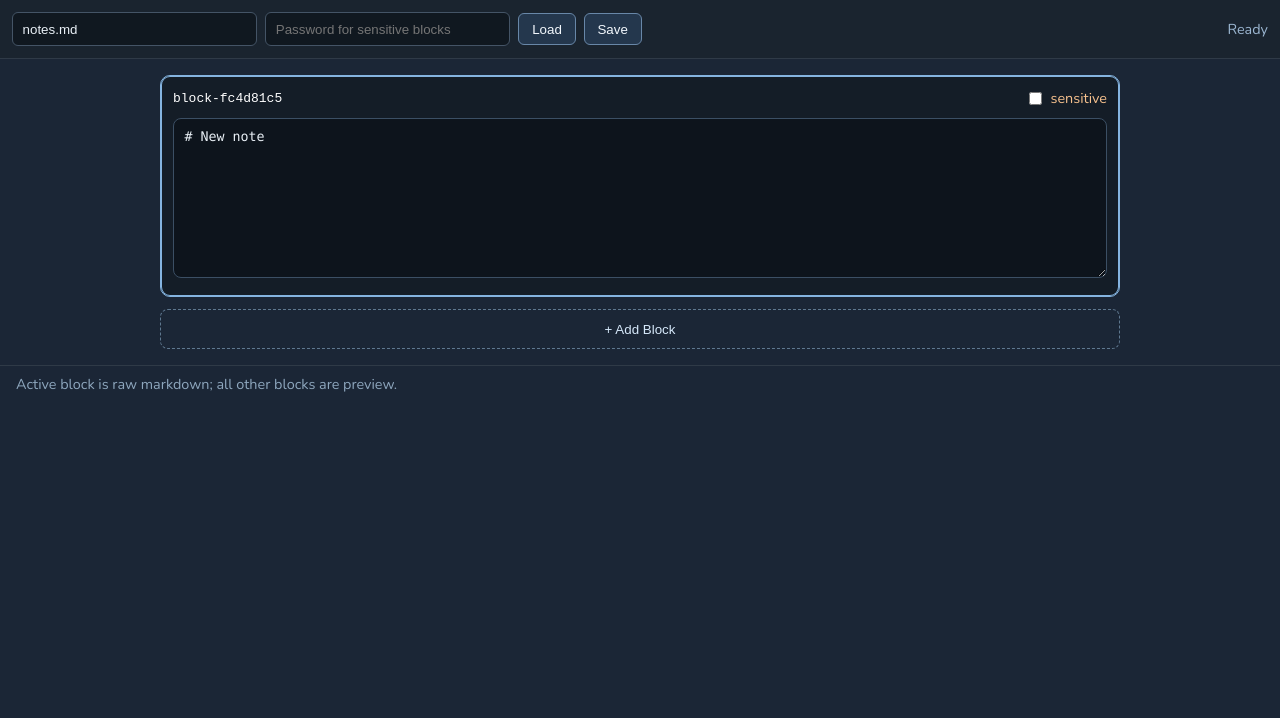
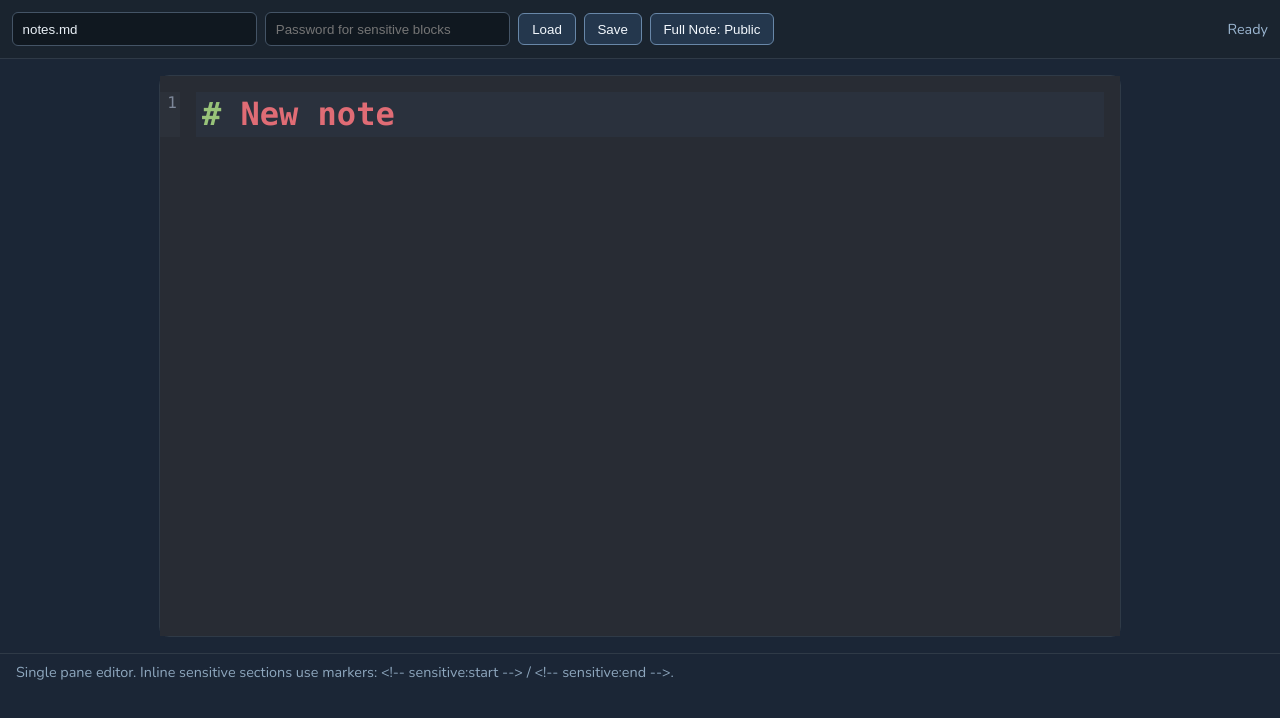
Before and after one commit to leandersteiner/go-md-notes, a React (Vite) app in the folder frontend/: page / in a window 1280 px wide. Shown: the top 718 px of the page. Built offline with nearby package versions, Linux system fonts and the light colour scheme.

Commit message:
move to CodeMirror for the editor

```diff
--- a/frontend/package.json
+++ b/frontend/package.json
@@ -9,6 +9,11 @@
     "preview": "vite preview"
   },
   "dependencies": {
+    "@codemirror/lang-markdown": "^6.5.0",
+    "@codemirror/language": "^6.12.3",
+    "@codemirror/view": "^6.41.0",
+    "@lezer/highlight": "^1.2.3",
+    "@uiw/react-codemirror": "^4.25.9",
     "react": "^18.2.0",
     "react-dom": "^18.2.0"
   },
--- a/frontend/src/App.css
+++ b/frontend/src/App.css
@@ -43,87 +43,16 @@
     overflow: auto;
     padding: 1rem;
     text-align: left;
+    display: flex;
 }
 
-.editor-root {
+.main-editor-cm {
+    width: 100%;
     max-width: 960px;
     margin: 0 auto;
-}
-
-.editor-block {
     border: 1px solid #2f3a47;
-    background: #141d27;
     border-radius: 10px;
-    padding: 0.75rem;
-    margin-bottom: 0.8rem;
-    cursor: pointer;
-}
-
-.editor-block.active {
-    border-color: #85b4e0;
-    box-shadow: 0 0 0 1px #85b4e0 inset;
-}
-
-.editor-block-header {
-    display: flex;
-    justify-content: space-between;
-    align-items: center;
-    margin-bottom: 0.6rem;
-}
-
-.sensitive-toggle {
-    display: flex;
-    align-items: center;
-    gap: 0.35rem;
-    color: #f8c28e;
-    font-size: 0.9rem;
-}
-
-.editor-textarea {
-    width: 100%;
-    min-height: 160px;
-    border: 1px solid #3b4f64;
-    border-radius: 8px;
-    padding: 0.65rem;
     background: #0d141c;
-    color: #e9f0f6;
-    font-family: "SFMono-Regular", Consolas, "Liberation Mono", Menlo, monospace;
-    resize: vertical;
-    box-sizing: border-box;
-}
-
-.editor-preview h1,
-.editor-preview h2,
-.editor-preview h3 {
-    margin: 0.3rem 0 0.5rem;
-}
-
-.editor-preview p,
-.editor-preview ul,
-.editor-preview blockquote {
-    margin: 0.35rem 0;
-}
-
-.editor-preview blockquote {
-    border-left: 3px solid #4d6a89;
-    padding-left: 0.6rem;
-    color: #c8d7e5;
-}
-
-.editor-preview code {
-    background: #102030;
-    border-radius: 4px;
-    padding: 0.1rem 0.25rem;
-}
-
-.add-block-btn {
-    border: 1px dashed #5f7890;
-    background: transparent;
-    color: #d6e8fa;
-    width: 100%;
-    padding: 0.7rem;
-    border-radius: 8px;
-    cursor: pointer;
 }
 
 .hint {
--- a/frontend/src/App.tsx
+++ b/frontend/src/App.tsx
@@ -1,41 +1,27 @@
 import {useState} from 'react';
 import './App.css';
-import {Editor} from "./components/Editor";
 import {Block} from "./types/Block";
 import {LoadNote, SaveNote} from "../wailsjs/go/main/App";
+import CodeMirror from "@uiw/react-codemirror";
+import {markdown} from "@codemirror/lang-markdown";
+import {syntaxHighlighting, HighlightStyle} from "@codemirror/language";
+import {tags} from "@lezer/highlight";
+import {EditorView} from "@codemirror/view";
 
 function App() {
     const [notePath, setNotePath] = useState("notes.md");
     const [password, setPassword] = useState("");
+    const [noteSensitive, setNoteSensitive] = useState(false);
     const [status, setStatus] = useState("Ready");
-    const [blocks, setBlocks] = useState<Block[]>([{
-        id: newLocalBlockID(),
-        markdown: "# New note",
-        sensitive: false,
-    }]);
-    const [activeBlockId, setActiveBlockId] = useState<string | null>(blocks[0]?.id ?? null);
-
-    const onUpdateBlock = (id: string, markdown: string) => {
-        setBlocks((prev) => prev.map((b) => b.id === id ? {...b, markdown} : b));
-    };
-
-    const onToggleSensitive = (id: string) => {
-        setBlocks((prev) => prev.map((b) => b.id === id ? {...b, sensitive: !b.sensitive} : b));
-    };
-
-    const onAddBlock = () => {
-        const next: Block = {id: newLocalBlockID(), markdown: "", sensitive: false};
-        setBlocks((prev) => [...prev, next]);
-        setActiveBlockId(next.id);
-    };
+    const [editorText, setEditorText] = useState("# New note");
 
     const load = async () => {
         try {
-            const loaded = await LoadNote(notePath, password);
-            const normalized = loaded.length > 0 ? loaded : [{id: newLocalBlockID(), markdown: "", sensitive: false}];
-            setBlocks(normalized);
-            setActiveBlockId(normalized[0]?.id ?? null);
-            setStatus(`Loaded ${normalized.length} block(s)`);
+            const doc = await LoadNote(notePath, password);
+            const rebuilt = buildEditorLines(doc.blocks, doc.noteSensitive);
+            setEditorText(rebuilt.join("\n"));
+            setNoteSensitive(doc.noteSensitive);
+            setStatus(`Loaded`);
         } catch (e) {
             setStatus(`Load failed: ${String(e)}`);
         }
@@ -43,8 +29,10 @@ function App() {
 
     const save = async () => {
         try {
-            await SaveNote(notePath, blocks, password);
-            setStatus(`Saved ${blocks.length} block(s)`);
+            const lines = editorText.split("\n");
+            const prepared = parseSensitiveBlocksFromLines(lines, noteSensitive);
+            await SaveNote(notePath, prepared, password, noteSensitive);
+            setStatus(`Saved`);
         } catch (e) {
             setStatus(`Save failed: ${String(e)}`);
         }
@@ -68,20 +56,50 @@ function App() {
                 />
                 <button className="toolbar-btn" onClick={load}>Load</button>
                 <button className="toolbar-btn" onClick={save}>Save</button>
+                <button className="toolbar-btn" onClick={() => setNoteSensitive((v) => !v)}>
+                    {noteSensitive ? "Full Note: Sensitive" : "Full Note: Public"}
+                </button>
                 <span className="status">{status}</span>
             </header>
             <main className="editor-container">
-                <Editor
-                    blocks={blocks}
-                    activeBlockId={activeBlockId}
-                    onSelectBlock={setActiveBlockId}
-                    onUpdateBlock={onUpdateBlock}
-                    onToggleSensitive={onToggleSensitive}
-                    onAddBlock={onAddBlock}
+                <CodeMirror
+                    value={editorText}
+                    onChange={(value) => setEditorText(value)}
+                    extensions={[
+                        markdown(),
+                        syntaxHighlighting(headingHighlightStyle),
+                        EditorView.lineWrapping,
+                        EditorView.theme({
+                            "&": {
+                                minHeight: "70vh",
+                                fontSize: "16px",
+                            },
+                            ".cm-scroller": {
+                                overflow: "auto",
+                                fontFamily: "\"SFMono-Regular\", Consolas, \"Liberation Mono\", Menlo, monospace",
+                            },
+                            ".cm-content": {
+                                padding: "1rem",
+                                caretColor: "#e9f0f6",
+                            },
+                            ".cm-line": {
+                                color: "#d8e3ee",
+                            },
+                            "&.cm-focused": {
+                                outline: "none",
+                            },
+                        }, {dark: true}),
+                    ]}
+                    theme="dark"
+                    className="main-editor-cm"
+                    basicSetup={{
+                        foldGutter: false,
+                        dropCursor: false,
+                    }}
                 />
             </main>
             <div className="hint">
-                Active block is raw markdown; all other blocks are preview.
+                Single pane editor. Inline sensitive sections use markers: &lt;!-- sensitive:start --&gt; / &lt;!-- sensitive:end --&gt;.
             </div>
         </div>
     );
@@ -91,4 +109,74 @@ const newLocalBlockID = (): string => {
     return `block-${Math.random().toString(16).slice(2, 10)}`;
 };
 
+const MARKER_START = "<!-- sensitive:start -->";
+const MARKER_END = "<!-- sensitive:end -->";
+
+const headingHighlightStyle = HighlightStyle.define([
+    {tag: tags.heading1, fontSize: "2em", fontWeight: "700", color: "#f5fbff"},
+    {tag: tags.heading2, fontSize: "1.7em", fontWeight: "700", color: "#eef8ff"},
+    {tag: tags.heading3, fontSize: "1.45em", fontWeight: "700", color: "#e7f4ff"},
+    {tag: tags.heading4, fontSize: "1.25em", fontWeight: "700", color: "#ddecfb"},
+    {tag: tags.heading5, fontSize: "1.1em", fontWeight: "700", color: "#d2e3f3"},
+    {tag: tags.heading6, fontSize: "1em", fontWeight: "700", color: "#c6d8e8"},
+]);
+
+const parseSensitiveBlocksFromLines = (lines: string[], noteSensitive: boolean): Block[] => {
+    const withIDs = lines.map((line) => ({
+        id: newLocalBlockID(),
+        markdown: line,
+        sensitive: false,
+    }));
+
+    if (noteSensitive) {
+        return withIDs;
+    }
+
+    let inSensitiveRegion = false;
+    const result: Block[] = [];
+
+    for (const line of withIDs) {
+        const trimmed = line.markdown.trim();
+        if (trimmed === MARKER_START) {
+            inSensitiveRegion = true;
+            continue;
+        }
+        if (trimmed === MARKER_END) {
+            inSensitiveRegion = false;
+            continue;
+        }
+        result.push({
+            ...line,
+            sensitive: inSensitiveRegion,
+        });
+    }
+
+    return result;
+};
+
+const buildEditorLines = (stored: Block[], noteSensitive: boolean): string[] => {
+    if (noteSensitive) {
+        return stored.map((line) => line.markdown);
+    }
+
+    const result: string[] = [];
+    let inSensitiveRegion = false;
+    for (const line of stored) {
+        if (line.sensitive && !inSensitiveRegion) {
+            result.push(MARKER_START);
+            inSensitiveRegion = true;
+        }
+        if (!line.sensitive && inSensitiveRegion) {
+            result.push(MARKER_END);
+            inSensitiveRegion = false;
+        }
+        result.push(line.markdown);
+    }
+    if (inSensitiveRegion) {
+        result.push(MARKER_END);
+    }
+
+    return result;
+};
+
 export default App;
--- a/frontend/src/components/Editor.tsx
+++ b/frontend/src/components/Editor.tsx
@@ -5,8 +5,9 @@ type EditorProps = {
     activeBlockId: string | null;
     onSelectBlock: (id: string) => void;
     onUpdateBlock: (id: string, markdown: string) => void;
-    onToggleSensitive: (id: string) => void;
-    onAddBlock: () => void;
+    onInsertBelow: (id: string) => void;
+    onMoveSelection: (id: string, delta: number) => void;
+    onRemoveBlock: (id: string) => void;
 };
 
 export const Editor = ({
@@ -14,49 +15,53 @@ export const Editor = ({
     activeBlockId,
     onSelectBlock,
     onUpdateBlock,
-    onToggleSensitive,
-    onAddBlock,
+    onInsertBelow,
+    onMoveSelection,
+    onRemoveBlock,
 }: EditorProps) => {
     return (
-        <div className="editor-root">
+        <div className="editor-root line-editor">
             {blocks.map((block) => {
                 const active = block.id === activeBlockId;
                 return (
                     <section
                         key={block.id}
-                        className={`editor-block ${active ? "active" : ""}`}
+                        className={`line-row ${active ? "active" : ""}`}
                         onClick={() => onSelectBlock(block.id)}
                     >
-                        <header className="editor-block-header">
-                            <code>{block.id}</code>
-                            <label className="sensitive-toggle">
-                                <input
-                                    type="checkbox"
-                                    checked={block.sensitive}
-                                    onChange={() => onToggleSensitive(block.id)}
-                                    onClick={(e) => e.stopPropagation()}
-                                />
-                                sensitive
-                            </label>
-                        </header>
                         {active ? (
-                            <textarea
-                                className="editor-textarea"
+                            <input
+                                className="line-input"
                                 value={block.markdown}
                                 onChange={(e) => onUpdateBlock(block.id, e.target.value)}
+                                onKeyDown={(e) => {
+                                    if (e.key === "Enter") {
+                                        e.preventDefault();
+                                        onInsertBelow(block.id);
+                                    } else if (e.key === "ArrowUp") {
+                                        e.preventDefault();
+                                        onMoveSelection(block.id, -1);
+                                    } else if (e.key === "ArrowDown") {
+                                        e.preventDefault();
+                                        onMoveSelection(block.id, 1);
+                                    } else if (e.key === "Backspace" && block.markdown === "") {
+                                        e.preventDefault();
+                                        onRemoveBlock(block.id);
+                                    }
+                                }}
                                 onClick={(e) => e.stopPropagation()}
-                                placeholder="Write markdown..."
+                                placeholder="Write markdown for this line..."
+                                autoFocus
                             />
                         ) : (
                             <div
-                                className="editor-preview"
+                                className="line-preview"
                                 dangerouslySetInnerHTML={{__html: markdownToHtml(block.markdown)}}
                             />
                         )}
                     </section>
                 );
             })}
-            <button className="add-block-btn" onClick={onAddBlock}>+ Add Block</button>
         </div>
     );
 };
--- a/frontend/wailsjs/go/main/App.d.ts
+++ b/frontend/wailsjs/go/main/App.d.ts
@@ -4,6 +4,6 @@ import {main} from '../models';
 
 export function Greet(arg1:string):Promise<string>;
 
-export function LoadNote(arg1:string,arg2:string):Promise<Array<main.Block>>;
+export function LoadNote(arg1:string,arg2:string):Promise<main.NoteDocument>;
 
-export function SaveNote(arg1:string,arg2:Array<main.Block>,arg3:string):Promise<void>;
+export function SaveNote(arg1:string,arg2:Array<main.Block>,arg3:string,arg4:boolean):Promise<void>;
--- a/frontend/wailsjs/go/main/App.js
+++ b/frontend/wailsjs/go/main/App.js
@@ -10,6 +10,6 @@ export function LoadNote(arg1, arg2) {
   return window['go']['main']['App']['LoadNote'](arg1, arg2);
 }
 
-export function SaveNote(arg1, arg2, arg3) {
-  return window['go']['main']['App']['SaveNote'](arg1, arg2, arg3);
+export function SaveNote(arg1, arg2, arg3, arg4) {
+  return window['go']['main']['App']['SaveNote'](arg1, arg2, arg3, arg4);
 }
```
Also changed, not shown: frontend/wailsjs/go/models.ts (+32 -0 lines), 2 other files (tests, documents, lock files or other folders).
